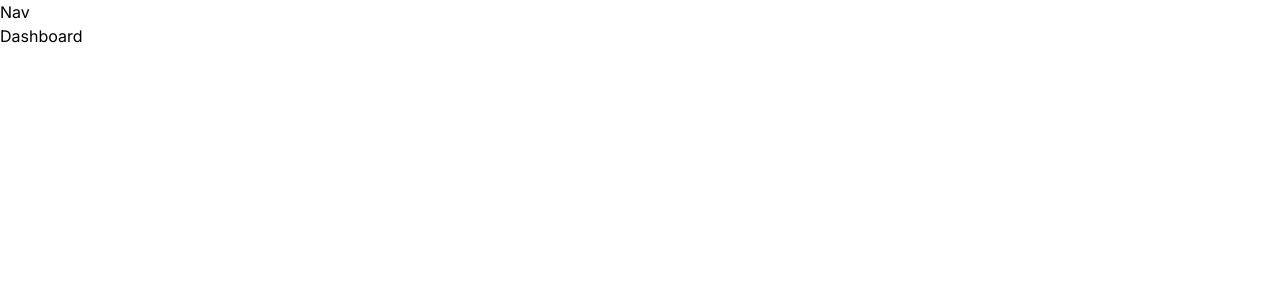
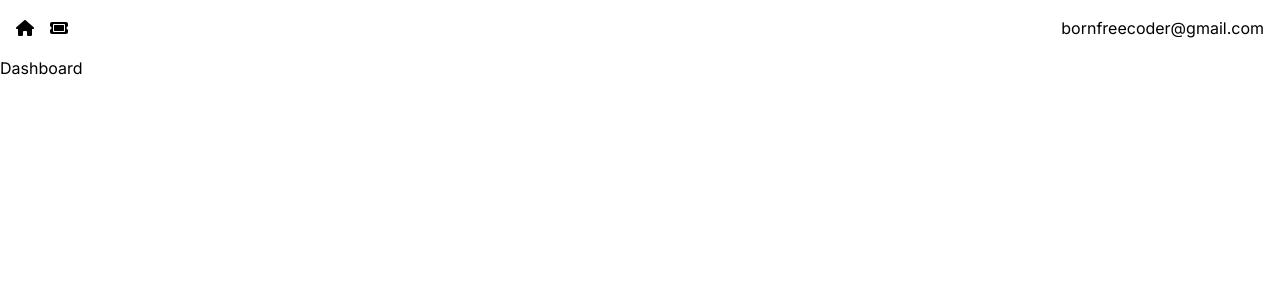
Before and after one commit to stephenkettley/ticketing-app, a Next.js app: page / in a window 1280 px wide. Shown: the top 300 px of the page. Built offline with nearby package versions, Linux system fonts and the light colour scheme.

Commit message:
setup nav bar

```diff
--- a/app/(components)/Nav.jsx
+++ b/app/(components)/Nav.jsx
@@ -1,5 +1,23 @@
+import { faHome, faTicket } from "@fortawesome/free-solid-svg-icons";
+import { FontAwesomeIcon } from "@fortawesome/react-fontawesome";
+import Link from "next/link";
+
 const Nav = () => {
-  return <div>Nav</div>;
+  return (
+    <nav className="flex justify-between bg-nav p-4">
+      <div className="flex items-center space-x-4">
+        <Link href="/">
+          <FontAwesomeIcon icon={faHome} className="icon"></FontAwesomeIcon>
+        </Link>
+        <Link href="/TicketPage/new">
+          <FontAwesomeIcon icon={faTicket} className="icon"></FontAwesomeIcon>
+        </Link>
+      </div>
+      <div>
+        <p className="text-default-text">bornfreecoder@gmail.com</p>
+      </div>
+    </nav>
+  );
 };
 
 export default Nav;
```
